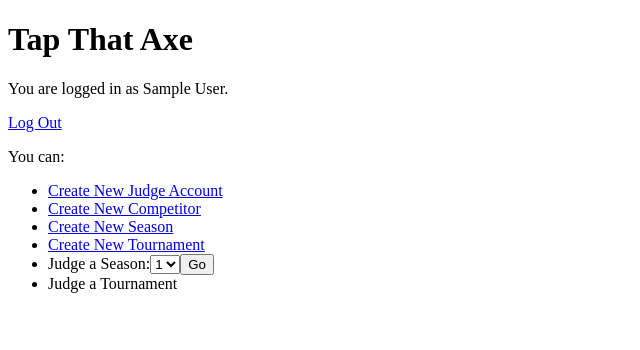
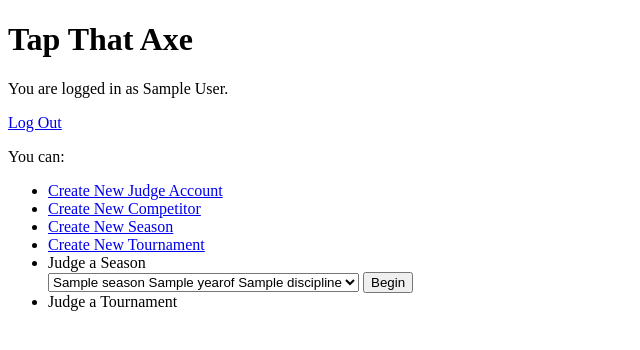
Before and after one commit to tkdgolden/Axe, a Flask app: page / in a window 1280 px wide. Shown: the top 350 px of the page, without its empty margins (0-640 px from the left). Run offline with Flask 2, Linux system fonts and the light colour scheme; the visitor is signed in with stand-in values (Sample User, id 1); a database or web service that is not in the repository returns one stand-in record (values such as "Sample title"); some libraries are stand-ins or nearby versions.

Commit message:
season view works

```diff
--- a/app.py
+++ b/app.py
@@ -44,7 +44,9 @@ def login_required(f):
 def index():
     if session.get("user_id") is None:
         return render_template("index.html")
-    return render_template("judgehome.html")
+    cur.execute("""SELECT * FROM seasons""")
+    rows = cur.fetchall()
+    return render_template("judgehome.html", rows=rows)
 
 @app.route("/login", methods=["GET", "POST"])
 def login():
@@ -135,11 +137,14 @@ def newseason():
 @app.route("/seasonview")
 @login_required
 def seasonview():
-    session["selected_season"] = request.form.get("selectedseason")
-    if session.get("selected_season") is None:
-        return render_template("/")
-    else:
-        return render_template("seasonview.html")
+    sess = request.args.get("season")
+    session["selected_season"] = sess
+    cur.execute("""SELECT * FROM seasons WHERE season_id = %(sess)s""", {'sess':sess})
+    rows = cur.fetchall()
+    if len(rows) != 1:
+        return redirect("/")
+    return render_template("seasonview.html", rows=rows)
+
 
 @app.route("/leaveseason")
 @login_required
--- a/templates/judgehome.html
+++ b/templates/judgehome.html
@@ -12,8 +12,17 @@
         <li><a href="/newcompetitor">Create New Competitor</a></li>
         <li><a href="/newseason">Create New Season</a></li>
         <li><a href="/newtournament">Create New Tournament</a></li>
-        <li><form action="/seasonview" method="get"><label for="selectedseason">Judge a Season:</label><select name="selectedseason" id="selectedseason"><option value="1">1</option><option value="2">2</option></select><input type="submit" value="Go"></form></li>
+
+        <li>Judge a Season
+            <form action="/seasonview" method="get">
+                <select name="season" id="season">
+                    {% for x in rows %}
+                        <option value="{{ x['season_id'] }}">{{ x["season"] }} {{ x["yearof"] }} {{ x["discipline"] }}</option>
+                    {% endfor %}
+                </select>
+                <input type="submit" value="Begin">
+        </li>
+
         <li>Judge a Tournament</li>
     </ul>
-
 {% endblock %}
--- a/templates/seasonview.html
+++ b/templates/seasonview.html
@@ -2,7 +2,7 @@
 
 {% block body %}
     <p>You are logged in as {{ session.name }}.    <a href="/logout">Log Out</a></p>
-    <p>You are judging season {{ season.id }}.     <a href="/leaveseason">Leave Season</a></p>
+    <p>You are judging the {{ rows[0]["season"] }} {{ rows[0]["yearof"] }} {{ rows[0]["discipline"] }} season.     <a href="/leaveseason">Leave Season/ Back to Judge Homepage</a></p>
 
     <p><a href="/enrollcompetitor">Enroll a Competitor</a></p>
 
```
Also changed, not shown: 1 other file.
